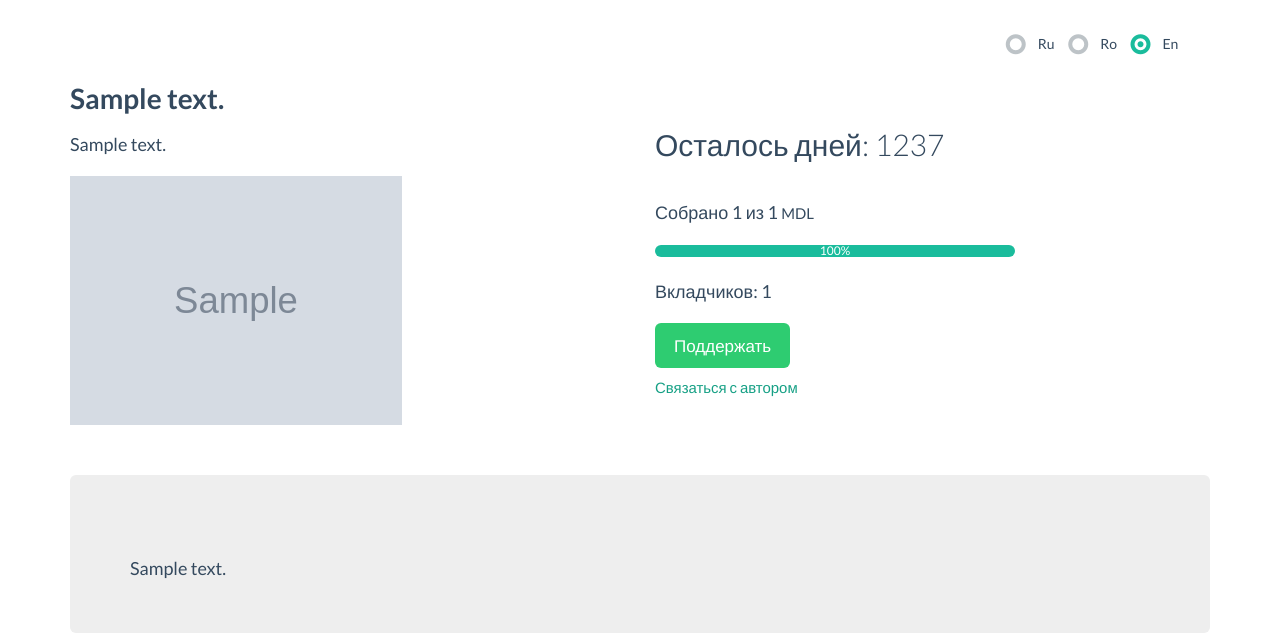
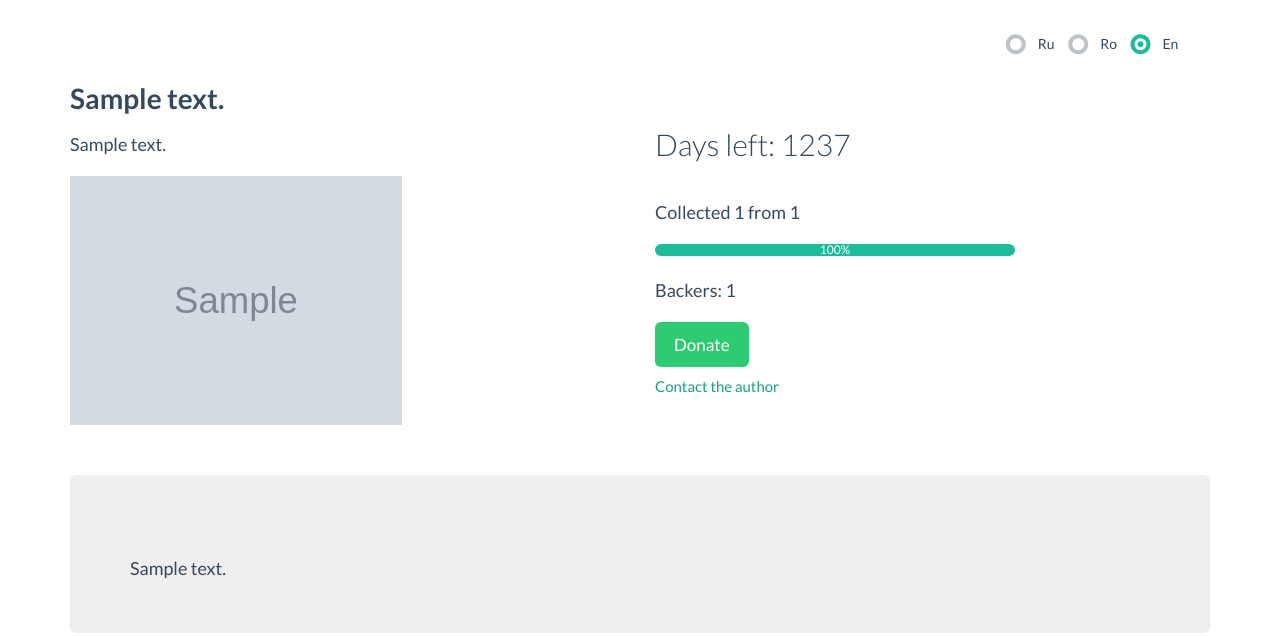
Before and after one commit to ipostolaki/Comeo, a Django app: template apps/crowdfunding/templates/crowdfunding/campaign_details.html in a window 1280 px wide. Shown: the part 53-689 px from the top of the page. Run offline with Django 3.2, Linux system fonts and the light colour scheme; tables that the repository leaves empty hold one stand-in row (values such as "Sample post"); the template is opened without the code that fills it: values that come from a table or form of the project are taken from there, most other values are stand-ins (such as "Sample title", 1, 10 or a date in 2020); grey boxes marked "Sample" are stand-in pictures; parts of the project's set-up code (start-up, migrations or seed data) failed here and were passed over; some libraries are stand-ins or nearby versions.

Commit message:
Trans tags update

```diff
--- a/apps/crowdfunding/templates/crowdfunding/campaign_details.html
+++ b/apps/crowdfunding/templates/crowdfunding/campaign_details.html
@@ -1,6 +1,7 @@
 {% extends 'base/base.html' %}
 {% block content %}
 {% load base_tags %}
+{% load i18n %}
 
 <div class="row">
 
@@ -26,24 +27,24 @@
 
         <div class="row" style="min-height:55px"></div>
             {% if campaign.is_finished %}
-                <p class="lead" style="margin-bottom:0px">Сбор завершен </p>
+                <p class="lead" style="margin-bottom:0px">{% trans 'Collection is finished' %}</p>
                 <small>{{ campaign.date_finish }}</small>
             {% else %}
-                <p class="lead">Осталось дней: {{ campaign.days_to_finish }}</p>
+                <p class="lead">{% trans 'Days left:' %} {{ campaign.days_to_finish }}</p>
             {% endif %}
 
-            <p>Собрано {{ campaign.collected_sum }} из {{ campaign.sum_goal }} <small>MDL</small></p>
+            <p>{% trans 'Collected' %} {{ campaign.collected_sum }} {% trans 'from' %} {{ campaign.sum_goal }}</p>
 
             {% include 'crowdfunding/progress_bar_template.html' %}
 
             {% if backers_count > 0 %}
-                <p>Вкладчиков: {{ backers_count }}</p>
+                <p>{% trans 'Backers:' %} {{ backers_count }}</p>
             {% endif %}
 
             <a class="btn btn-lg btn-success {% if campaign.is_finished %} disabled {% endif %}"
-               href="{% url 'crowdfunding:campaign_donate' campaign.pk %}">Поддержать</a>
+               href="{% url 'crowdfunding:campaign_donate' campaign.pk %}">{% trans 'Donate' %}</a>
 
-            <p class="small" style="margin-top:5px"><a href="#">Связаться с автором</a></p>
+            <p class="small" style="margin-top:5px"><a href="#">{% trans 'Contact the author' %}</a></p>
     </div>
 
 </div>
--- a/apps/crowdfunding/templates/crowdfunding/campaign_donate.html
+++ b/apps/crowdfunding/templates/crowdfunding/campaign_donate.html
@@ -7,15 +7,14 @@
 
     <div class="col-sm-4">
         <h5>{{ campaign.desc_headline }}</h5>
-        <p class="lead">Поддержать проект</p>
-        <p>Выбор суммы и способа оплаты</p>
+        <p class="lead">{% trans 'Make a donation' %}</p>
 
             <form action="{% url 'crowdfunding:campaign_donate' campaign.pk %}" method="post" enctype="multipart/form-data">
                 {% csrf_token %}
                 {{ donate_form|bootstrap }}
 
                 {% if new_user_form %}
-                <p>Ваши контакты</p>
+                <p>{% trans 'Your contact data' %}</p>
                 {{ new_user_form|bootstrap }}
                 {% endif %}
 
--- a/apps/crowdfunding/templates/crowdfunding/donate_instruction.html
+++ b/apps/crowdfunding/templates/crowdfunding/donate_instruction.html
@@ -4,7 +4,7 @@
 {% block content %}
 
 <div class="row">
-    <p class="lead text-center">Инструкции о способе оплаты</p>
+    <p class="lead text-center">{% trans 'Payment instructions' %}</p>
     <form action="{% url 'crowdfunding:campaign_details' campaign_pk %}" method="post" enctype="multipart/form-data">
         {% csrf_token %}
         <p class="text-center"><button type="submit" class="btn btn-primary">{% trans 'Ок' %}</button></p>
--- a/apps/profiles/views.py
+++ b/apps/profiles/views.py
@@ -65,7 +65,6 @@ def profile_edit(request):
             saved_user.save()
 
             messages.success(request, _('profile updated'))
-            # TODO: confirm email change through token link
     else:
         profile_form = ProfileForm(instance=profile)
         user_form = EditUserForm(instance=request.user)
--- a/apps/registry/__init__.py
+++ b/apps/registry/__init__.py
@@ -5,5 +5,5 @@ Registry app manages this data which is stored as a graph in the neo4j database.
 App scope:
     - Models of nodes stored in neo4j
     - Interface to access and store data in the neo4j
-    - Preparation of stored data for graph rendering in the UI
+    - Preparation of stored data to render the graph in the UI
 """
--- a/apps/registry/graph_interface.py
+++ b/apps/registry/graph_interface.py
@@ -1,6 +1,7 @@
 """
-This module manages connection to neo4j database to store and retrieve data related to Person's
-graph.
+This module manages connection to neo4j database to
+store and retrieve data related to Person's graph.
+
 Every Person(django user) is related to these primary entities:
 - Resource
 - Skill
--- a/apps/registry/templates/registry/profile_graph_item_create.html
+++ b/apps/registry/templates/registry/profile_graph_item_create.html
@@ -1,11 +1,10 @@
 {% extends 'profiles/base_profile.html' %}
 {% load bootstrap %}
-
 {% load i18n %}
 
 {% block section %}
 
-<h4 style="text-align:center">Add new {{ item_label }}</h4> <!--TODO: localize-->
+<h4 style="text-align:center">{% trans 'Add new' %} {{ item_label }}</h4>
 
 <div class="col-sm-4 col-sm-offset-4">
 
```
Also changed, not shown: apps/crowdfunding/templates/crowdfunding/campaign_thumb_template.html (+3 -5 lines), apps/crowdfunding/views.py (+3 -5 lines).
